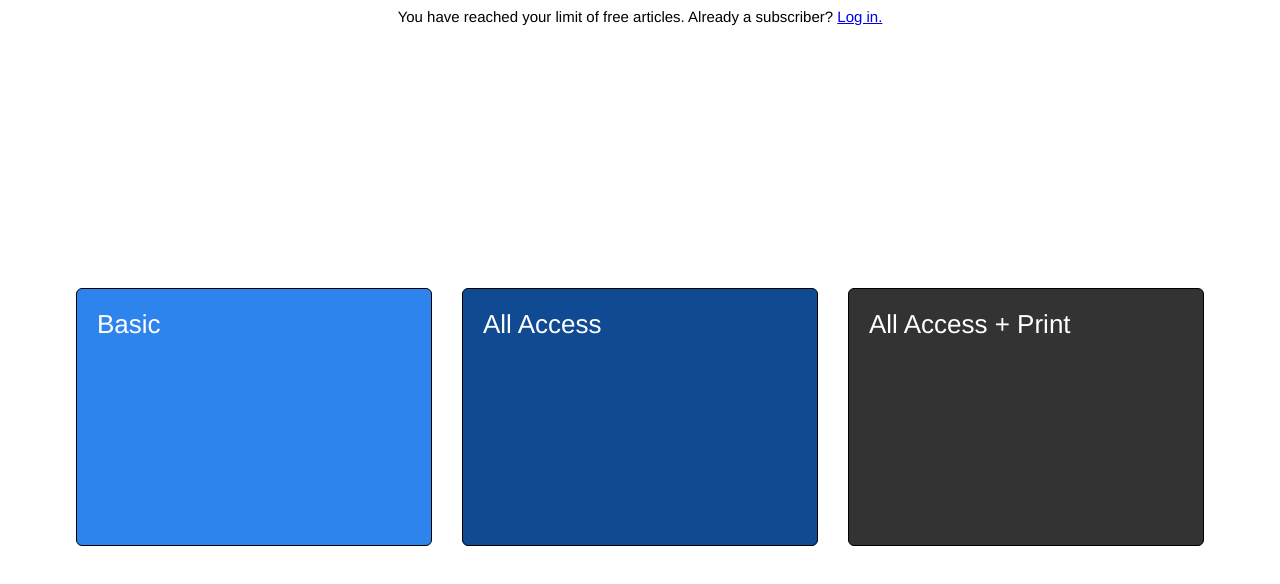
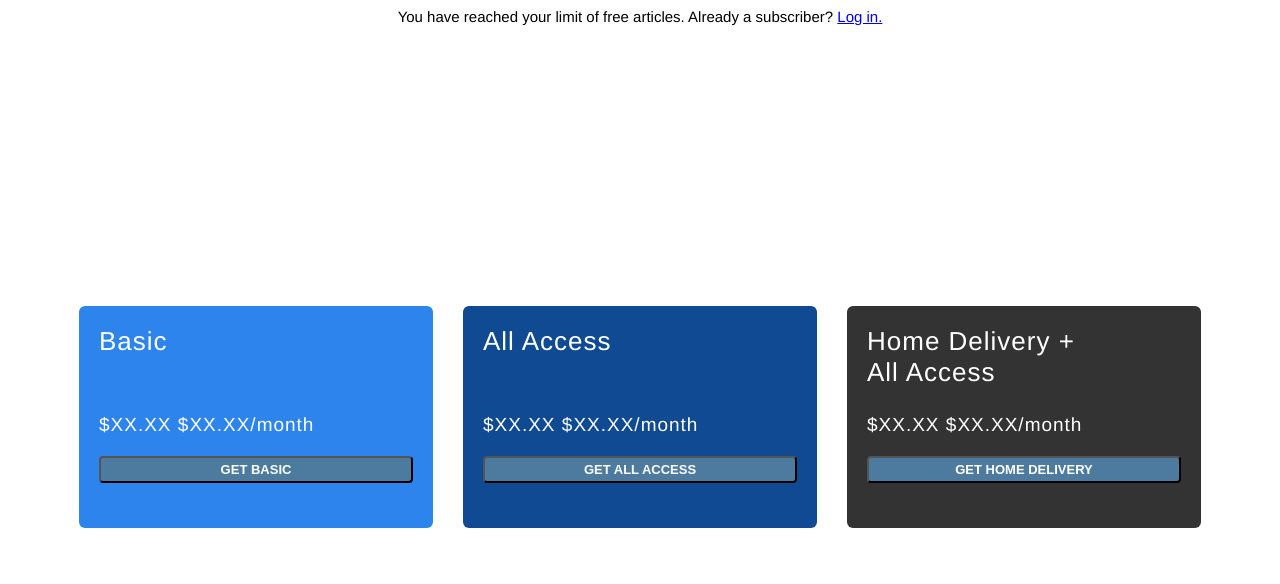
Before and after one commit to tbooser/nyt-gateway-assignment, a website: page index.html in a window 1280 px wide. Drawn offline with Linux system fonts and the light colour scheme.

Commit message:
Added more fine tuning to the options boxes

```diff
--- a/index.html
+++ b/index.html
@@ -1,6 +1,7 @@
 <!DOCTYPE html>
 <html>
 <head>
+	<meta name="viewport" content="width=device-width,initial-scale=1">
 	<link href="build/stylesheets/index.css" rel="stylesheet">
 </head>
 <body>
@@ -13,12 +14,21 @@
 		<div class="offer-options-container">
 			<div class="offer-box offer-1">
 				<div class='offer-box-title'>Basic</div>
+				<div class="offer-box-price">$XX.XX $XX.XX/month</div>
+				<div class="button-select-option"><button>Get Basic</button></div>
+				<div class="offer-box-mobile-details"><a href='#'>expand details</a></div>
 			</div>
 			<div class="offer-box offer-2">
 				<div class='offer-box-title'>All Access</div>
+				<div class="offer-box-price">$XX.XX $XX.XX/month</div>
+				<div class="button-select-option"><button>Get All Access</button></div>
+				<div class="offer-box-mobile-details"><a href='#'>expand details</a></div>
 			</div>
 			<div class="offer-box offer-3">
-				<div class='offer-box-title'>All Access + Print</div>
+				<div class='offer-box-title'>Home Delivery + <br /> All Access</div>
+				<div class="offer-box-price">$XX.XX $XX.XX/month</div>
+				<div class="button-select-option"><button>Get Home Delivery</button></div>
+				<div class="offer-box-mobile-details"><a href='#'>expand details</a></div>
 			</div>
 		</div>
 		</div>
--- a/index.scss
+++ b/index.scss
@@ -13,25 +13,36 @@
 	font-size: 0.9375rem;
 	height: 100%;
 	justify-content: center;
-	margin: 0 15%;
 	width: 100%;
+
+	@media screen and (min-width: 768px) {
+		margin: 0 15%;
+	}
 }
 
 .offer-options-container {
-	display: flex;
-	justify-content: center;
 	width: 100%;
+
+	@media (min-width: 768px) {
+		display: flex;
+		justify-content: center;
+	}
 }
 
 .offer-box {
-	border: 1px solid black;
 	border-radius: 6px;
 	color: #fff;
+	display: flex;
 	flex-direction: column;
-	height: 216px;
-	margin: 0 15px;
+	height: 215px;
+	letter-spacing: 1px;
+	margin: 20px 15px;
 	padding: 20px;
-	width: 314px;
+
+	@media (min-width: 768px) {
+		height: 182px;
+		width: 314px;
+	}
 }
 
 .offer-1 {
@@ -48,4 +59,56 @@
 
 .offer-box-title {
 	font-size: 26px;
+	font-weight: lighter;
+	min-height: 70px;
+
+	@media (min-width: 768px) {
+		min-height: 88px;
+	}
 }
+
+.offer-box-price {
+	font-size: 19px;
+	font-weight: lighter;
+	margin: 0 0 20px;
+}
+
+.offer-box-mobile-details {
+	align-self: center;
+
+	@media (min-width: 768px) {
+		display: none;
+	}
+}
+
+.button-select-option {
+	height: 44px;
+	margin: 0 0 25px;
+	text-align: center;
+
+	button {
+		background-color: #81b5f4;
+		border-radius: 4px;
+		color: #fff;
+		font-weight: bold;
+		font-size: 13px;
+		height: 100%;
+		text-decoration: none;
+		text-transform: uppercase;
+		width: 100%;
+	}
+
+	@media (min-width: 768px) {
+		button {
+			background-color: #4d7b9f;
+			border-radius: 4px;
+			color: #fff;
+			font-weight: bold;
+			font-size: 13px;
+			height: 100%;
+			text-decoration: none;
+			text-transform: uppercase;
+			width: 100%;
+		}
+	}
+}
```
Also changed, not shown: build/stylesheets/index.css, 1 other file.
